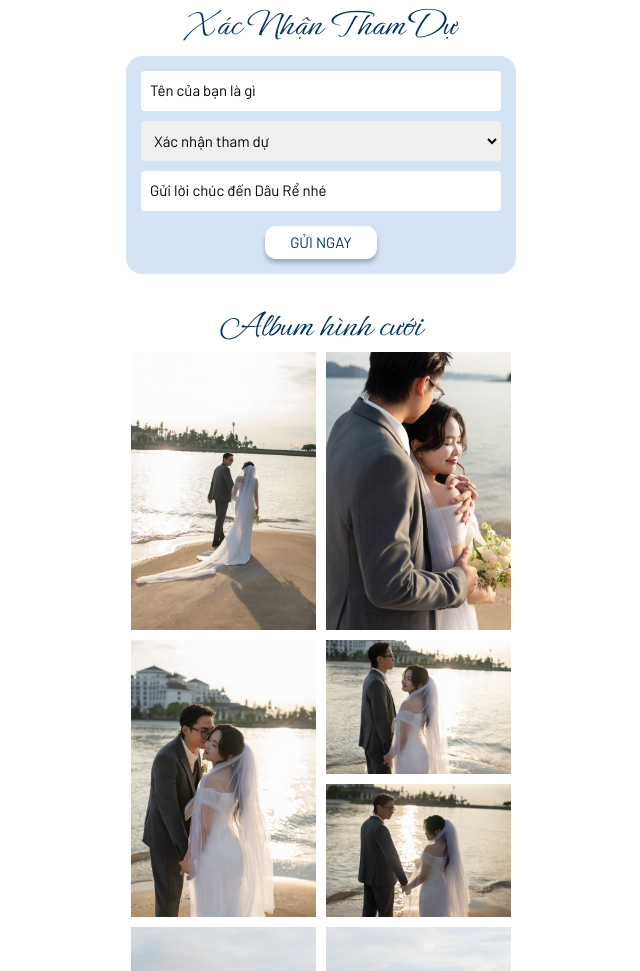
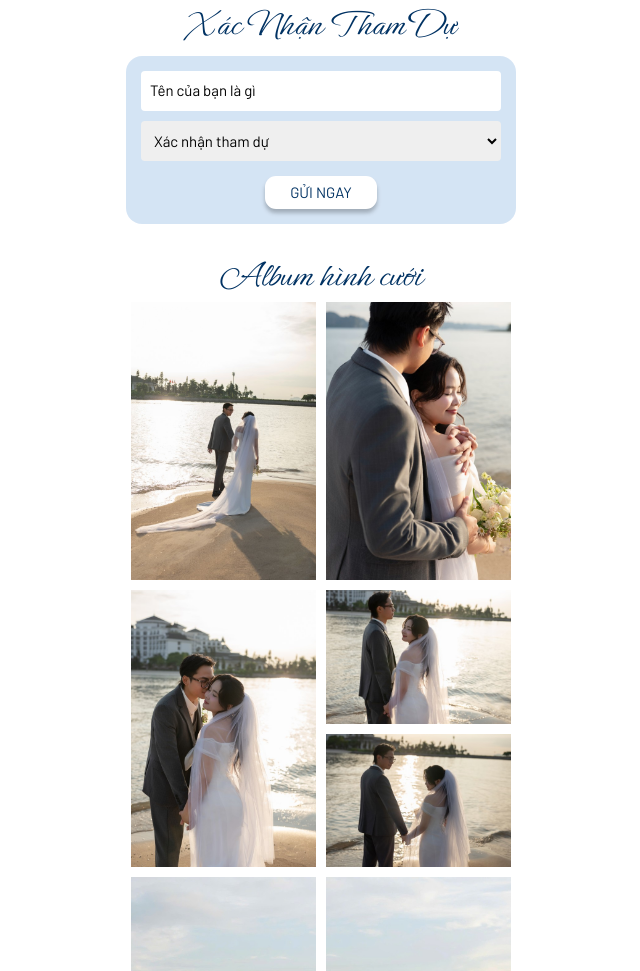
Before and after one commit to nguyenquocviet1002/quocviet-hoangha, a plain HTML site: page index.html in a window 1280 px wide. Shown: the part 2612-3583 px from the top of the page, without its empty margins (319-959 px from the left). Drawn offline with Linux system fonts and the light colour scheme.

Commit message:
Update index.html

```diff
--- a/index.html
+++ b/index.html
@@ -180,7 +180,7 @@
                     </select>
                     <div class="form-message"></div>
                 </div>
-                <div class="form-group">
+                <div class="form-group" style="display: none;">
                     <input type="text" name="note" placeholder="Gửi lời chúc đến Dâu Rể nhé">
                     <div class="form-message"></div>
                 </div>
```
